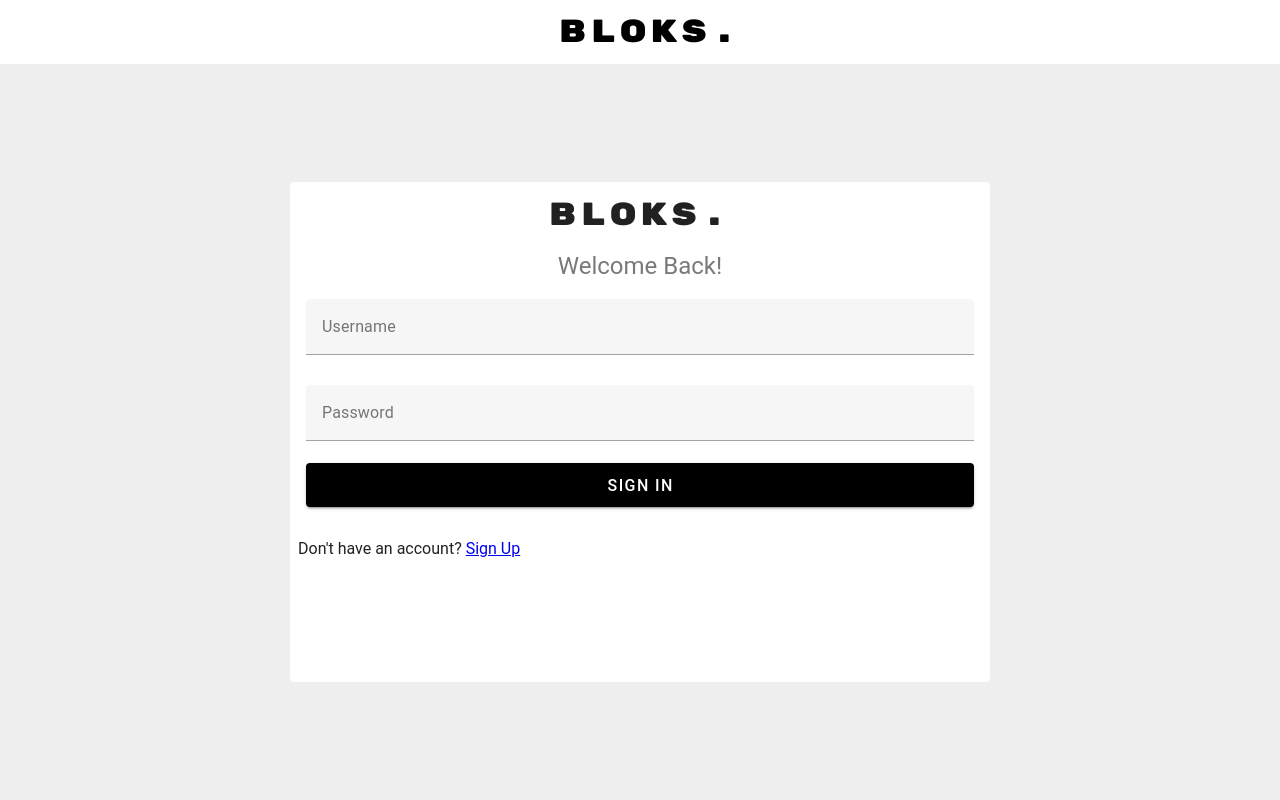
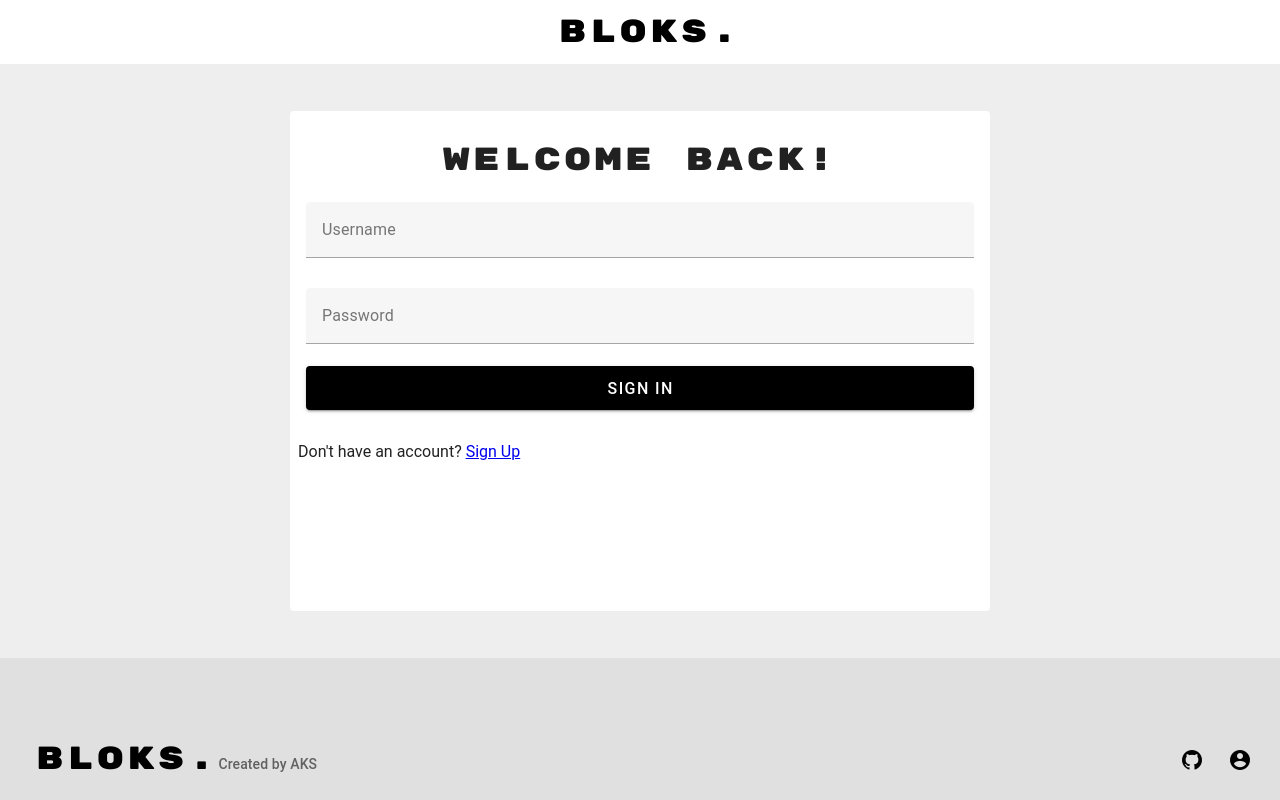
Before and after one commit to AngKS/SAF_blogs, a Vue app in the folder frontend/: page /new in a window 1280 px wide. Both pictures are taken after a click on the button "SIGN IN/SIGN UP". Built offline with nearby package versions, Linux system fonts and the light colour scheme; no server answers; a web font is replaced by a local one.

Commit message:
Fix scroll behavior and update UI elements

```diff
--- a/frontend/src/App.vue
+++ b/frontend/src/App.vue
@@ -20,9 +20,53 @@
     </v-app-bar>
     <v-main
       class="d-flex bg-grey-lighten-3"
+      style="scroll-behavior: smooth;"
     >
       <router-view></router-view>
     </v-main>
+    <v-footer
+      flat
+      color="grey-lighten-2 d-flex flex-column justify-end align-center"
+    >
+      <v-toolbar
+        flat
+        color="transparent"
+        class="d-flex justify-center"
+      >
+        <v-toolbar-title
+          class="site-title"
+          @click="() => {
+            scrollToTop()
+            $router.push('/')
+          }"
+
+        >
+        <span>Bloks.</span>
+        <span class="text-subtitle-2 text-grey-darken-2">Created by <a href="https://www.github.com/angks" target="_blank" class="text-grey-darken-2" style="text-decoration: none;">AKS</a></span>
+
+        </v-toolbar-title>
+        <v-toolbar-items>
+          <!-- link to github page -->
+          <v-btn
+            icon="mdi-github"
+            class="cursor-pointer"
+            href="https://github.com/AngKS/SAF_blogs"
+            target="_blank"
+
+          >
+          </v-btn>
+
+
+          <v-btn
+            icon="mdi-account-circle"
+            class="cursor-pointer"
+            @click="$router.push('/login')"
+          >
+          </v-btn>
+        </v-toolbar-items>
+
+      </v-toolbar>
+    </v-footer>
   </v-app>
 </template>
 
@@ -90,6 +134,12 @@ export default {
 
         this.loading = false
 
+     },
+
+     scrollToTop(){
+        window.style =  "scroll-behavior: smooth"
+        window.scrollTo(0, 0)
+
      }
   },
 
--- a/frontend/src/main.js
+++ b/frontend/src/main.js
@@ -66,6 +66,10 @@ router.beforeEach(async (to, from, next) => {
   const authRequired = privatePages.includes(to.path);
   const token = localStorage.getItem('token');
 
+  // scroll window to top
+  window.scrollTo(0, 0);
+
+
   if (authRequired && !token) {
     return next('/login');
   }
--- a/frontend/src/pages/BlogPost.vue
+++ b/frontend/src/pages/BlogPost.vue
@@ -3,6 +3,7 @@
         fill-height
         fluid
         class="d-flex"
+        style="min-height: 100vh;"
     >
         <v-row>
             <v-col
@@ -28,33 +29,31 @@
             >
 
                 <v-container
-                    class="d-flex flex-column"
+                    class="d-flex flex-column px-0"
                     fill-height
                     fluid
                 >
-                    <v-card
-                        class="mx-auto mb-5 dis-relative"
-                        width="100%"
-                        height="100%"
+                        <v-toolbar
+                            class="px-2 bg-transparent mb-5"
                             flat
-                    >
-                        <v-btn
-                            v-if="userInfo !== null && userInfo.username === blog?.username"
-                            icon="mdi-pencil"
-                            style="position: fixed; bottom: 0; right: 0; margin: 1rem;"
-                            @click="$router.push(`/edit/${blog?.blogUUID}`)"
 
                         >
-                        </v-btn>
-                        <v-card-title class="px-0 font-weight-black text-h5 d-flex">
+                            <v-toolbar-items
+                                class="pa-0 ma-0"
+                            >
+                                <v-app-bar-nav-icon
+                                    class=""
+                                    @click="$router.push('/')"
+                                    icon="mdi-arrow-left"
+                                ></v-app-bar-nav-icon>
+                            </v-toolbar-items>
+
+                                <v-toolbar-title
+                                    class="text-h4 text-start font-weight-bold pl-0"
+                                >
                                     {{ blog_title }}
-                            <v-spacer></v-spacer>
-                                <v-btn
-                                    icon="mdi-arrow-left"
-                                    @click="$router.push('/')"
-                                    flat
-                                ></v-btn>
-                        </v-card-title>
+                                </v-toolbar-title>
+                                <v-toolbar-items>
                                     <v-card-subtitle
                                 class="d-flex align-center justify-start px-0"
                             >
@@ -70,12 +69,40 @@
                                 </v-avatar>
                                 <div class="d-flex flex-column ml-2">
                                     <span class="font-weight-medium text-subtitle-2">{{ blog?.username }}</span>
-                                <span class="font-weight-light font-italic">published {{ formatDate(blog?.created_at) }}</span>
+                                    <span class="font-weight-light font-italic">published {{ formatDate(blog?.last_updated) }}</span>
                                 </div>
                             </v-card-subtitle>
 
-                    </v-card>
-                    <div style="flex-grow: 1;" v-if="blog !== null" v-html="blogOutput"></div>
+                                    <v-btn
+                                        v-if="userInfo !== null && userInfo.username === blog?.username"
+                                        icon="mdi-pencil"
+                                        flat
+                                        size="large"
+                                        @click="$router.push(`/edit/${blog?.blogUUID}`)"
+
+                                    >
+                                    </v-btn>
+
+                                </v-toolbar-items>
+                        </v-toolbar>
+
+
+                    <div class="px-2" style="flex-grow: 1;" v-if="blog !== null" v-html="blogOutput"></div>
+                    <!-- if theres no blog content -->
+                    <div v-else class="d-flex justify-center align-center" style="flex-grow: 1;">
+                        <span class="text-h5 font-weight-bold">No blog content</span>
+                        <!-- navigate home -->
+                        <v-btn
+                            class="ml-2"
+                            color="black"
+                            @click="$router.push('/')"
+                        >
+
+                            <v-icon>mdi-home</v-icon>
+                            <span>Home</span>
+                        </v-btn>
+
+                    </div>
                 </v-container>
             </v-col>
         </v-row>
--- a/frontend/src/pages/Home.vue
+++ b/frontend/src/pages/Home.vue
@@ -259,11 +259,27 @@ export default {
                     console.log("user found")
                 }
                 else {
+                    // get user info
+                    const URL = 'http://localhost:3000/api/user/auth'
+                    new Promise((resolve, reject) => {
+                        axios.post(URL, {token: token}).then((response) => {
+                            resolve(response)
+                        }).catch((error) => {
+                            reject(error)
+                        })
+                    }).then(response => {
+                        console.log(response.data)
+                        if (response.data.status === "success"){
+                            this.user = response.data.message
+                            localStorage.setItem('user', JSON.stringify(this.user))
+                        }
+                    })
                     console.log("user now found")
                 }
                 return true
 
             }
+            console.log(token)
             return false
         },
 
@@ -318,7 +334,8 @@ export default {
 
     },
     mounted() {
-        if (this.isUserAuthenticated()){
+        const userAuth = this.isUserAuthenticated()
+        if (userAuth){
             this.newPostBtn = true
         }
         else{
--- a/frontend/src/pages/Login.vue
+++ b/frontend/src/pages/Login.vue
@@ -13,20 +13,21 @@
             {{ snackbarText }}
         </v-snackbar>
         <v-card
+            v-if="!loggedIn"
             class="mx-auto"
             width="700"
             height="500"
             flat
 
         >
-            <v-card-title
+            <!-- <v-card-title
                 class="site-title text-center"
             >
                 Bloks.
-            </v-card-title>
-            <v-card-subtitle
-                class="text-center text-h5"
-            >Welcome Back!</v-card-subtitle>
+            </v-card-title> -->
+            <v-card-title
+                class="text-center site-title pt-4 my-2"
+            >Welcome Back!</v-card-title>
             <v-card-text>
                 <v-form
                     ref="form"
--- a/frontend/src/pages/Registeration.vue
+++ b/frontend/src/pages/Registeration.vue
@@ -135,11 +135,6 @@ export default {
 
             this.loading = true
 
-            console.log(
-                `Username: ${this.username}\nEmail: ${this.email}\nPassword: ${this.password}`
-
-            )
-
             let request = await axios.post('http://localhost:3000/api/register', {
                 username: this.username,
                 email: this.email,
```
Also changed, not shown: frontend/src/pages/NewBlog.vue (+31 -12 lines). Lines whose indentation alone changed are shown as unchanged.
